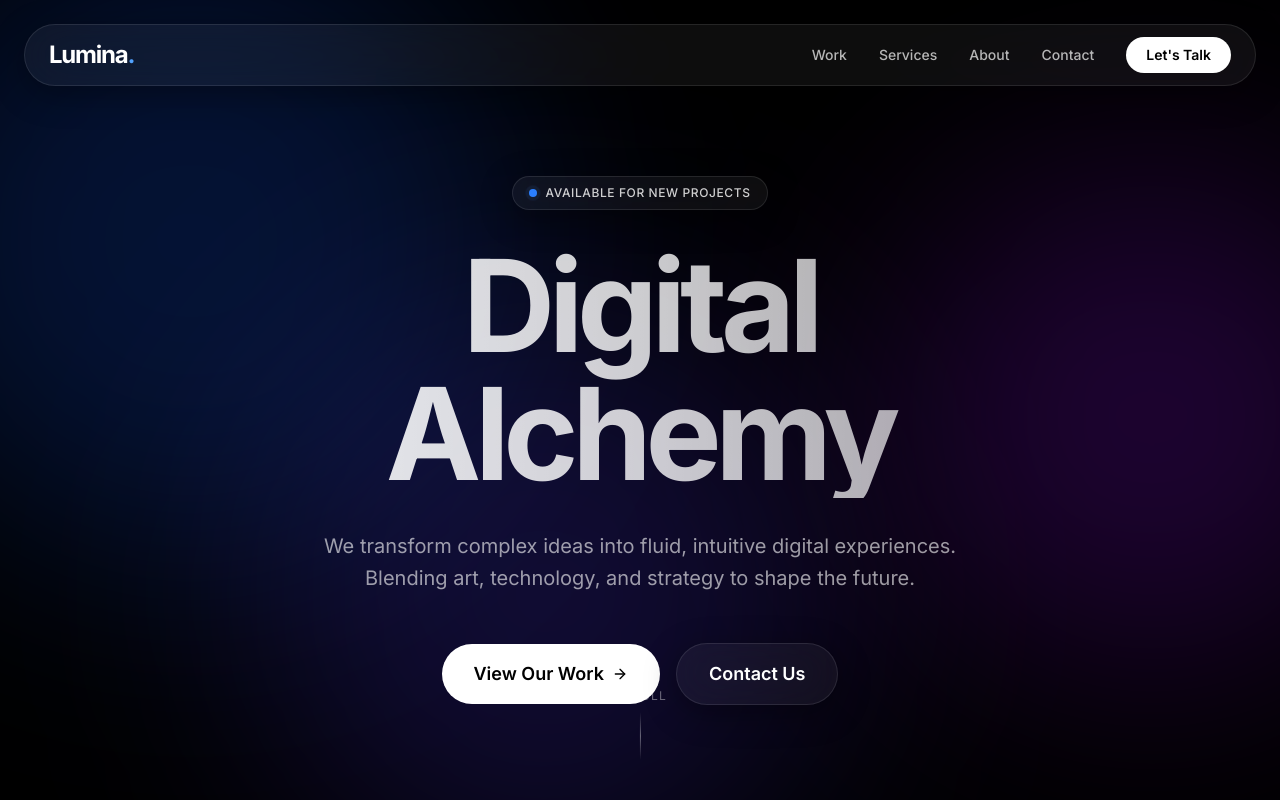
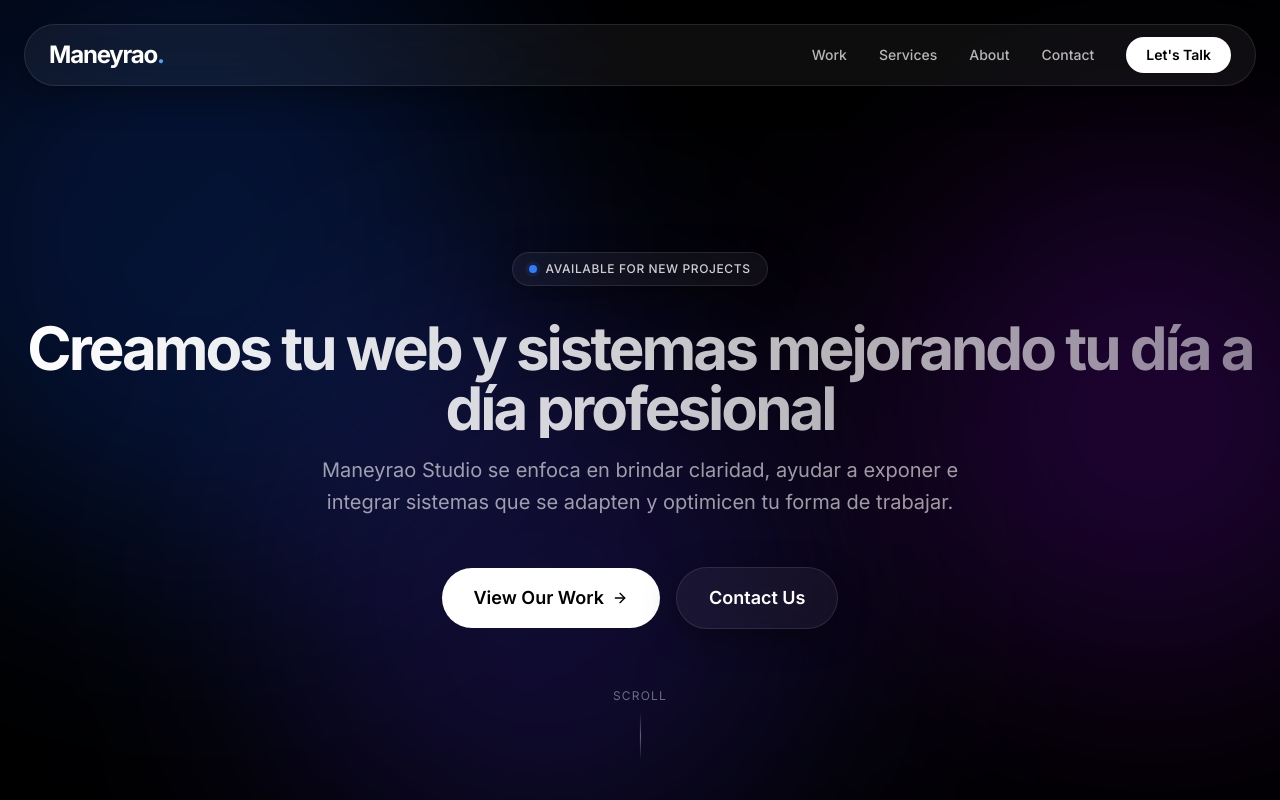
Before and after one commit to Maneyrao-Studio/Maneyrao_Landing, a Next.js app: page / in a window 1280 px wide. Shown: the top 800 px of the page. Built offline with nearby package versions, Linux system fonts and the light colour scheme.

Commit message:
agrega: textos basicos

```diff
--- a/app/layout.tsx
+++ b/app/layout.tsx
@@ -6,7 +6,7 @@ import { cn } from "@/lib/utils"
 const inter = Inter({ subsets: ["latin"], variable: "--font-sans" })
 
 export const metadata: Metadata = {
-  title: "Lumina | Digital Agency",
+  title: "Maneyrao Studio",
   description: "Shaping the future of digital experiences.",
     generator: 'v0.app'
 }
--- a/components/footer.tsx
+++ b/components/footer.tsx
@@ -50,7 +50,7 @@ export function Footer() {
         </div>
 
         <div className="flex flex-col md:flex-row items-center justify-between pt-8 border-t border-white/5 text-sm text-white/40">
-          <p>&copy; 2025 Lumina Agency. All rights reserved.</p>
+          <p>&copy; 2026 Maneyro Studio. All rights reserved.</p>
           <div className="flex items-center gap-6 mt-4 md:mt-0">
             <Link href="#" className="hover:text-white transition-colors">Privacy Policy</Link>
             <Link href="#" className="hover:text-white transition-colors">Terms of Service</Link>
--- a/components/hero.tsx
+++ b/components/hero.tsx
@@ -34,21 +34,18 @@ export function Hero() {
           initial={{ opacity: 0, y: 30 }}
           animate={{ opacity: 1, y: 0 }}
           transition={{ duration: 0.8, delay: 0.2, ease: "easeOut" }}
-          className="text-5xl md:text-7xl lg:text-9xl font-bold tracking-tighter mb-8 text-gradient"
+          className="text-3xl md:text-7xl lg:text-6xl font-bold tracking-tighter mb-4 text-gradient"
         >
-          Digital
-          <br />
-          Alchemy
+           Creamos tu web y sistemas mejorando tu día a día profesional
         </motion.h1>
 
         <motion.p
           initial={{ opacity: 0, y: 30 }}
           animate={{ opacity: 1, y: 0 }}
           transition={{ duration: 0.8, delay: 0.4, ease: "easeOut" }}
-          className="text-lg md:text-xl text-white/60 max-w-2xl mx-auto mb-12 leading-relaxed"
+          className="text-sm md:text-xl text-white/60 max-w-2xl mx-auto mb-12 leading-relaxed"
         >
-          We transform complex ideas into fluid, intuitive digital experiences.
-          Blending art, technology, and strategy to shape the future.
+          Maneyrao Studio se enfoca en brindar claridad,  ayudar a exponer e integrar sistemas que se adapten y optimicen tu forma de trabajar.
         </motion.p>
 
         <motion.div
--- a/components/navbar.tsx
+++ b/components/navbar.tsx
@@ -39,7 +39,7 @@ export function Navbar() {
         )}
       >
         <Link href="/" className="text-2xl font-bold tracking-tighter relative z-50">
-          Lumina<span className="text-blue-400">.</span>
+          Maneyrao<span className="text-blue-400">.</span>
         </Link>
 
         {/* Desktop Menu */}
```
